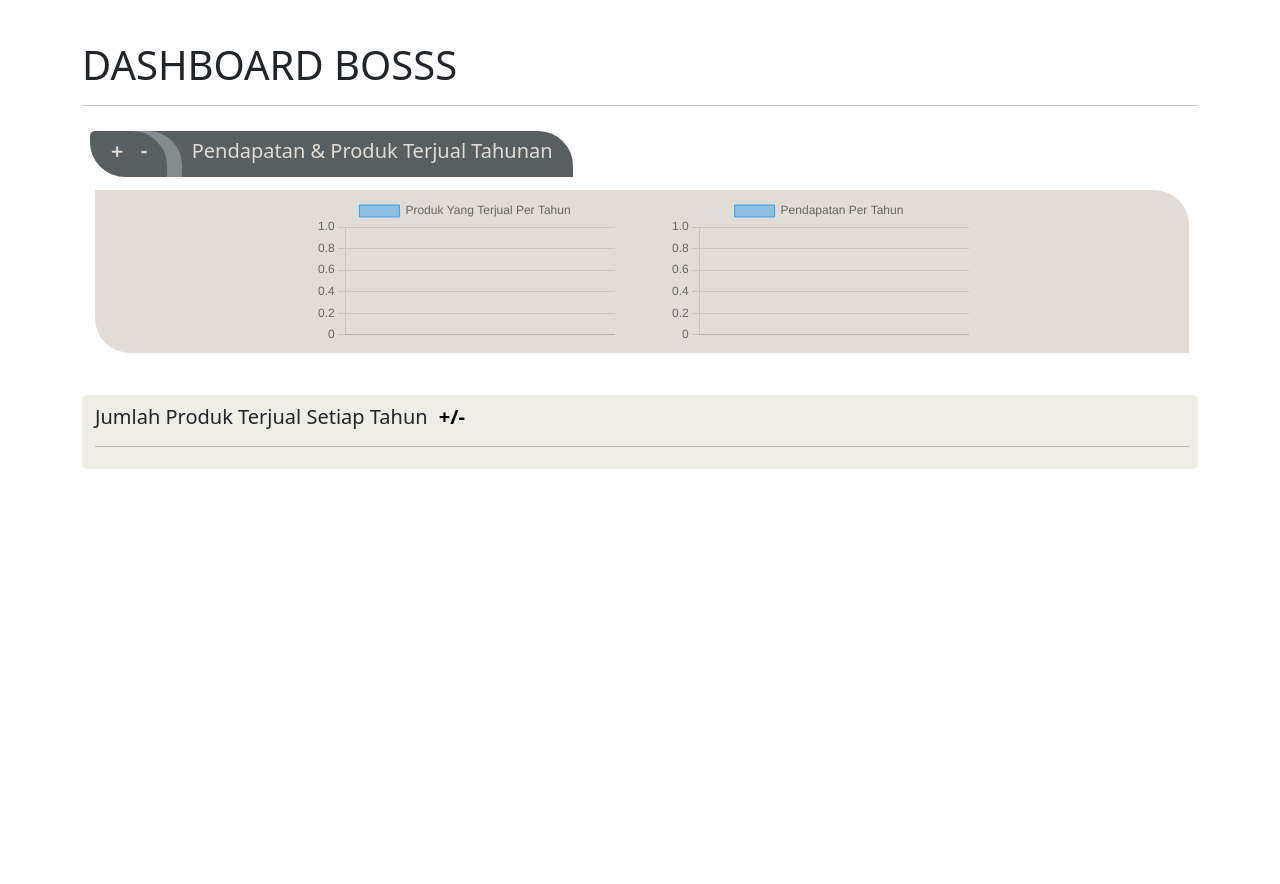
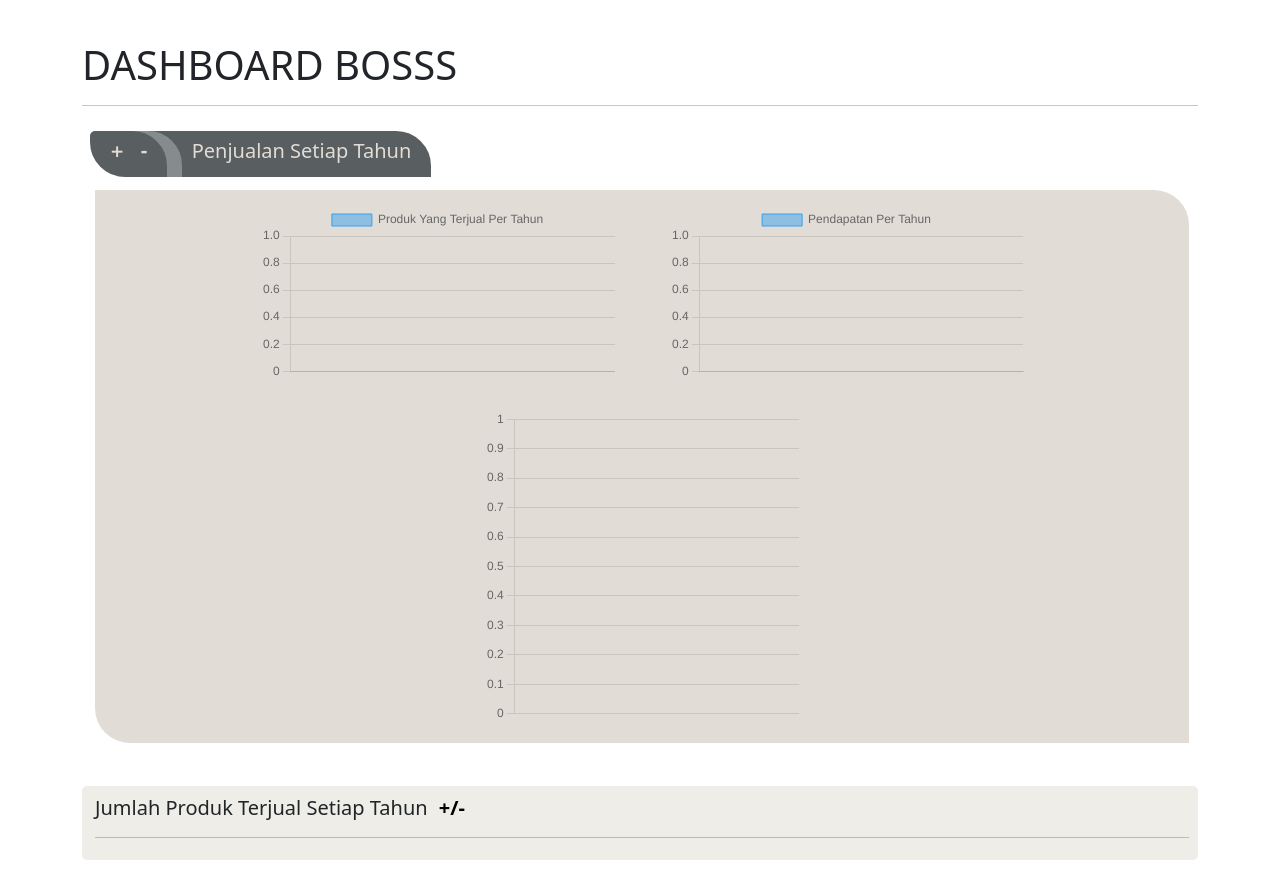
Before and after one commit to AlyDap/enterprise2, a CodeIgniter 4 app: template app/Views/bos/index.php in a window 1280 px wide. Shown: the part 79-963 px from the top of the page. Before the commit the page ends 548 px from the top, so only its background shows below. Run offline with PHP 8.4 and a stand-in for CodeIgniter, Linux system fonts and the light colour scheme; the template is opened without the code that fills it, so the values that code supplies are empty; some libraries are stand-ins or nearby versions.

Commit message:
nambah grafik jadi 3 di bos

```diff
--- a/app/Controllers/Bos.php
+++ b/app/Controllers/Bos.php
@@ -23,6 +23,9 @@ class Bos extends BaseController
 
         $grafik2 = $model->getTotalPendapatanTahunan();
         $data['grafik2'] = $grafik2;
+
+        $data['grafik3'] = $model->getNamaProdukTahunan();
+        $data['Nmtahunan'] = $model->getTotalProdukTahunan();
 
         $Rptahunan = $model->getRpPendapatanTahunan();
         $data['Rptahunan'] = $Rptahunan;
--- a/app/Views/bos/grafik2.php
+++ b/app/Views/bos/grafik2.php
@@ -8,6 +8,13 @@ foreach ($grafik as $key => $value) {
     $tahun[] = $value['tahun'];
     $jumlah[] = $value['jumlah'];
 }
+
+foreach ($grafik3 as $key => $value) {
+    $nama3[] = $value['nama'];
+    $jumlah3[] = $value['jumlah'];
+}
+
+
 ?>
 
 
@@ -32,6 +39,9 @@ foreach ($grafik as $key => $value) {
                                         ?>,00</h6>
             <?php endforeach; ?>
         </div>
+    </div>
+    <div class="tengah">
+        <canvas id="myChart3"></canvas>
     </div>
 </div>
 
@@ -80,3 +90,25 @@ foreach ($grafik as $key => $value) {
         }
     });
 </script>
+<script>
+    const ctx3 = document.getElementById('myChart3');
+    // type: pie, bar, line, bubble, doughnut, polarArea, radar, scatter
+    new Chart(ctx3, {
+        type: 'pie',
+        data: {
+            labels: <?= json_encode($nama3); ?>,
+            datasets: [{
+                label: 'Produk Yang Terjual',
+                data: <?= json_encode($jumlah3); ?>,
+                borderWidth: 1
+            }]
+        },
+        options: {
+            scales: {
+                y: {
+                    beginAtZero: true
+                }
+            }
+        }
+    });
+</script>
--- a/app/Views/bos/index.php
+++ b/app/Views/bos/index.php
@@ -36,30 +36,79 @@
         padding-left: 13px;
     }
 
+    .kanan1,
+    .kiri1 {
+        border: #595e60 solid 3px;
+    }
+
     .kaki {
         margin: 0;
-        padding: 0;
+        padding: 3px;
         width: 100%;
         display: grid;
-        grid-template-columns: auto auto;
+        /* grid-template-columns: auto auto; */
+        grid-template-columns: auto auto auto;
         justify-content: center;
         align-items: center;
         /* border: #595e60 solid 3px; */
         gap: 5%;
+        padding-bottom: 39px;
+        padding-top: 9px;
     }
 
-    .kanan1,
-    .kiri1 {
-        border: #595e60 solid 3px;
-
+    .kiri,
+    .kanan,
+    .tengah {
+        display: grid;
+        /* justify-content: center; */
+        justify-self: center;
     }
 
-    @media (max-width:768px) {
+    .kiri,
+    .kanan {
+        width: 355px;
+    }
+
+    .tengah {
+        width: 275px;
+    }
+
+    @media(max-width:1399px) {
+        .kaki {
+            grid-template-columns: auto auto;
+        }
+
+        .tengah {
+            width: 315px;
+            grid-column: 1/3;
+        }
+    }
+
+    @media(max-width:992px) {
+
+        .kiri,
+        .kanan {
+            width: 300px;
+        }
+
+        .tengah {
+            width: 285px;
+        }
+    }
+
+    @media (max-width:767px) {
         .kaki {
             grid-template-columns: auto;
             justify-content: center;
             align-items: center;
             gap: 1.5%;
+            grid-template-columns: auto;
+
+        }
+
+        .tengah {
+            width: 300px;
+            grid-column: 1/1;
         }
     }
 
@@ -70,7 +119,8 @@
     }
 
     .ykiri,
-    .ykanan {
+    .ykanan,
+    .ytengah {
         margin-top: 3px;
         text-align: center;
     }
@@ -136,7 +186,7 @@
             <h4>a a</h4>
         </div>
         <div class="kanan1">
-            <h5 style="margin-left: 5px;">Pendapatan & Produk Terjual Tahunan
+            <h5 style="margin-left: 5px;">Penjualan Setiap Tahun
             </h5>
         </div>
     </div>
```
Also changed, not shown: app/Models/Produk.php (+8 -0 lines), progress.txt (+14 -0 lines).
